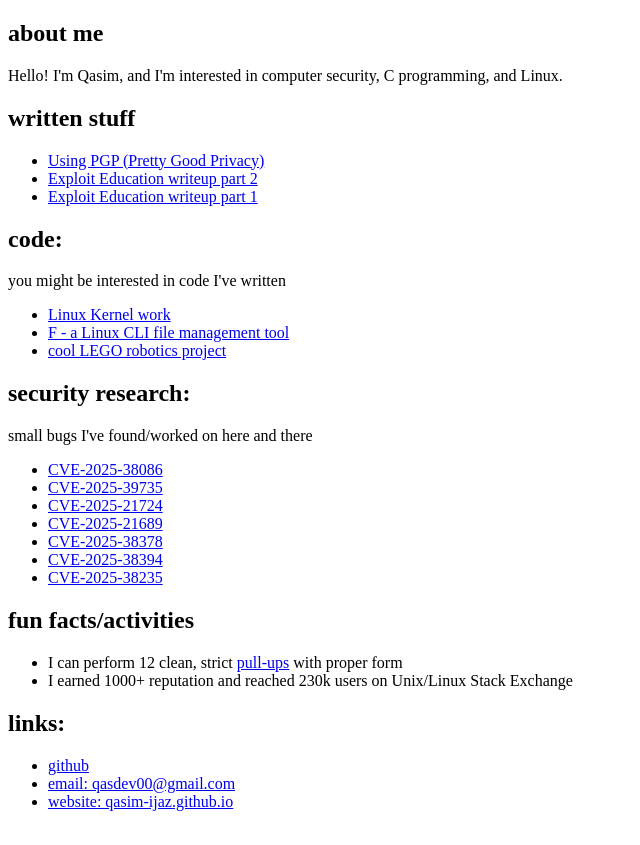
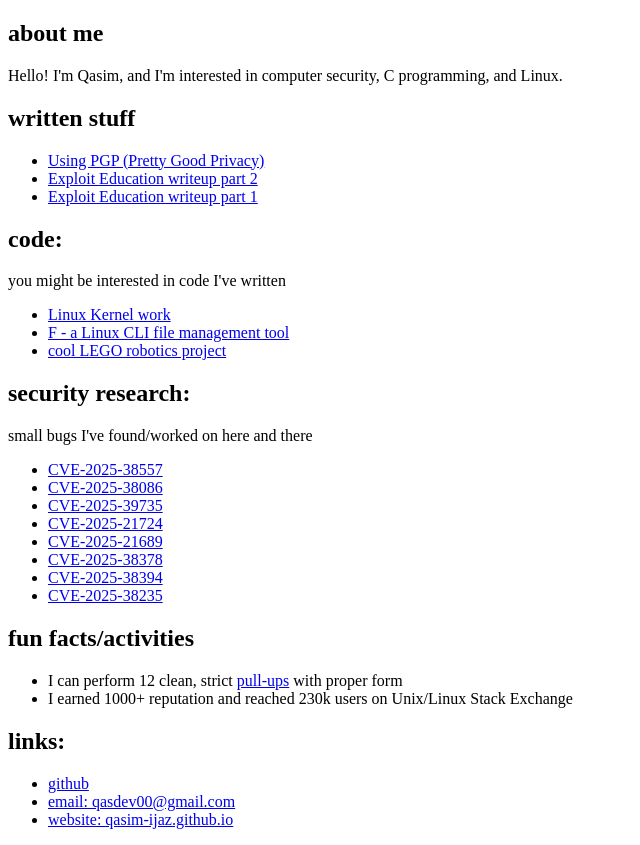
Before and after one commit to qasim-ijaz/qasim-ijaz.github.io, a plain HTML site: page index.html in a window 1280 px wide. Shown: the whole page, without its empty margins (0-640 px from the left). Drawn offline with Linux system fonts and the light colour scheme.

Commit message:
Update index.html

```diff
--- a/index.html
+++ b/index.html
@@ -25,11 +25,11 @@
     <h2>security research:</h2>
     <p>small bugs I've found/worked on here and there</p>
     <ul>
+	<li><a href="https://www.cve.org/CVERecord?id=CVE-2025-38557" target="_blank" rel="noopener noreferrer">CVE-2025-38557</a></li>
 	<li><a href="https://www.cve.org/CVERecord?id=CVE-2025-38086" target="_blank" rel="noopener noreferrer">CVE-2025-38086</a></li>
 	<li><a href="https://www.cve.org/CVERecord?id=CVE-2025-39735" target="_blank" rel="noopener noreferrer">CVE-2025-39735</a></li>
 	<li><a href="https://www.cve.org/CVERecord?id=CVE-2025-21724" target="_blank" rel="noopener noreferrer">CVE-2025-21724</a></li>
 	<li><a href="https://www.cve.org/CVERecord?id=CVE-2025-21689" target="_blank" rel="noopener noreferrer">CVE-2025-21689</a></li>
-
 	<li><a href="https://www.cve.org/CVERecord?id=CVE-2025-38378" target="_blank" rel="noopener noreferrer">CVE-2025-38378</a></li>
 	<li><a href="https://www.cve.org/CVERecord?id=CVE-2025-38394" target="_blank" rel="noopener noreferrer">CVE-2025-38394</a></li>
 	<li><a href="https://www.cve.org/CVERecord?id=CVE-2025-38235" target="_blank" rel="noopener noreferrer">CVE-2025-38235</a></li>
```
